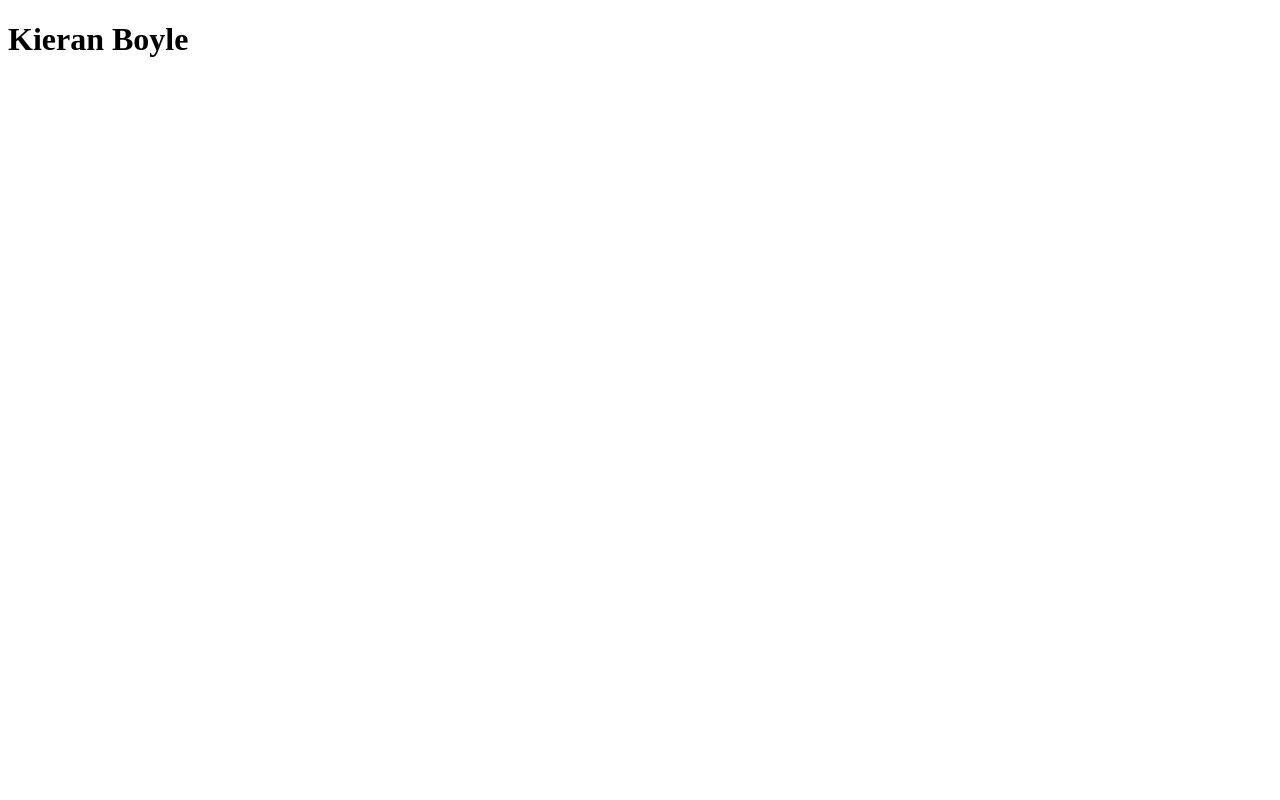
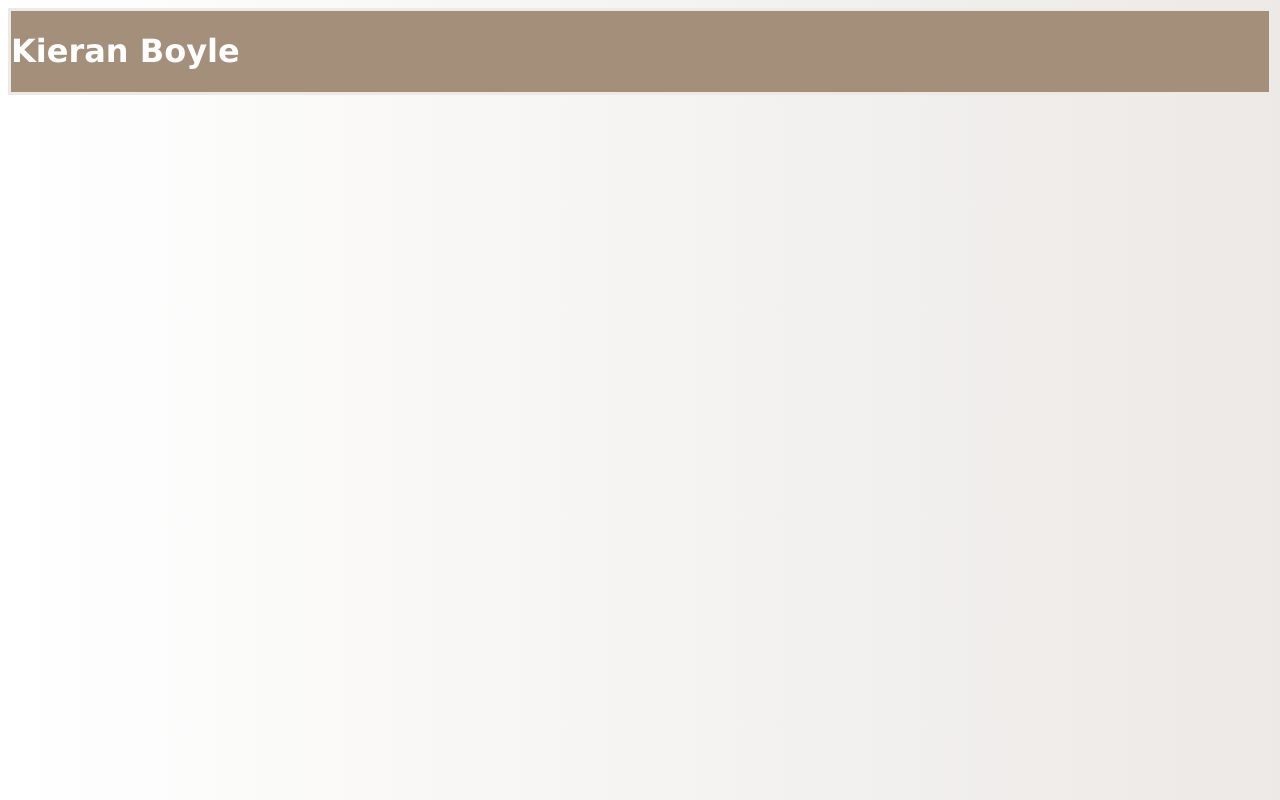
Before and after one commit to Kieran92/Kieran92.github.io, a plain HTML site: page index.html in a window 1280 px wide. Drawn offline with Linux system fonts and the light colour scheme.

Commit message:
added in stylesheet

```diff
--- a/index.html
+++ b/index.html
@@ -2,11 +2,13 @@
 <html lang="en">
 <head>
     <title>Kieran Boyle</title>
+     <link rel="stylesheet" href="styling.css" type="text/css"/>
 </head>
 <body>
-	<h1> Kieran Boyle </h1>
-
-
+	<div id ="topheader">
+		<h1> Kieran Boyle </h1>
+		<h2>
+	</div>
 
 </body>
 </html>
```
